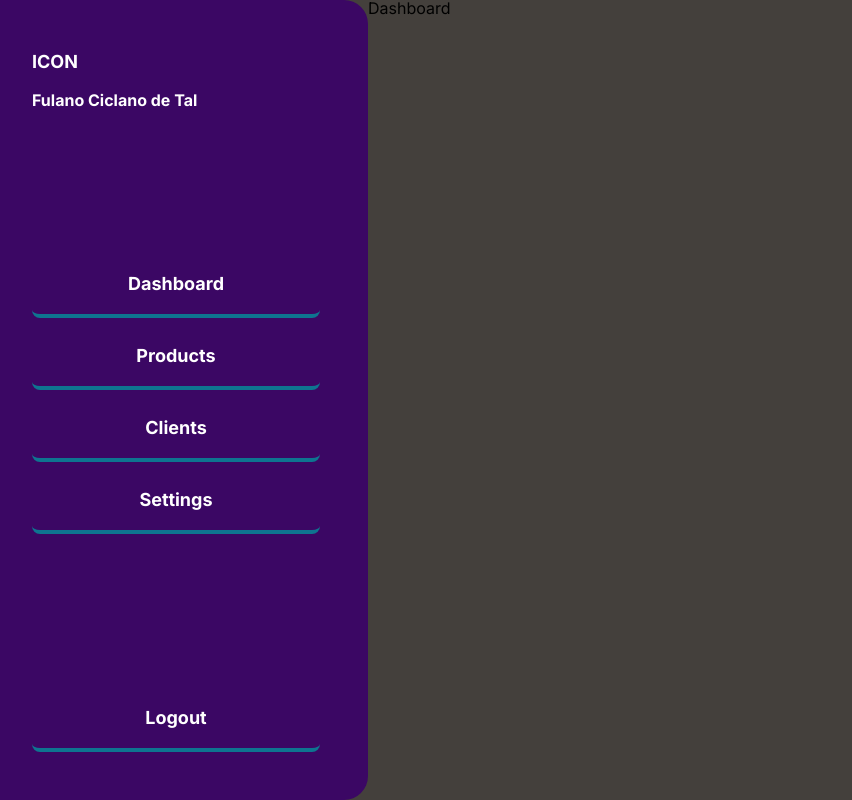
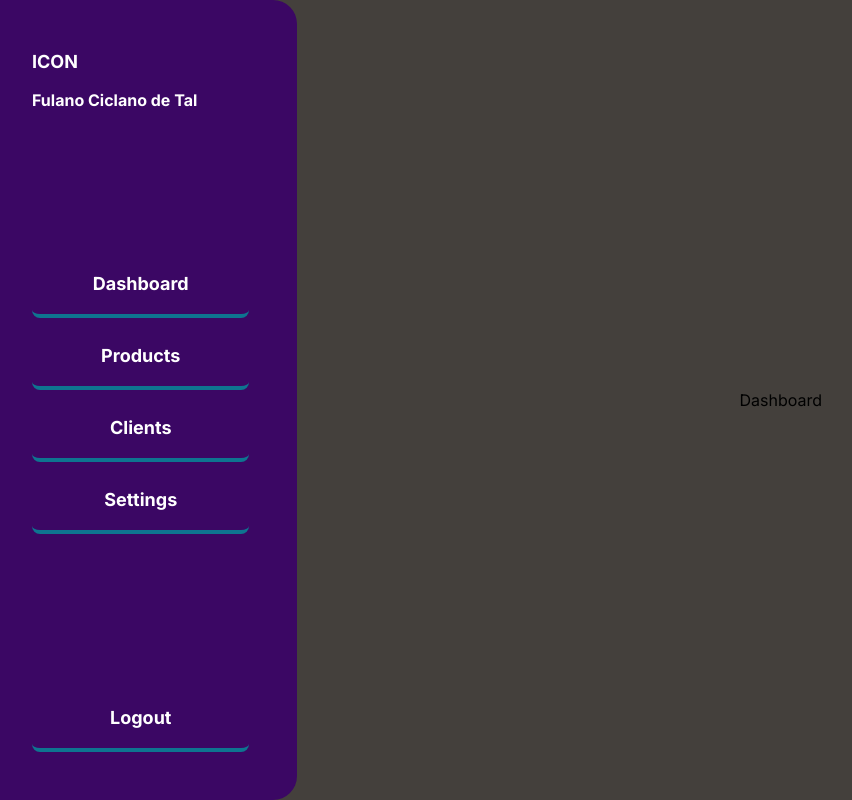
Before and after one commit to guilhermehilario/pdv-project, a React (Vite) app: page / in a window 1280 px wide. Shown: the whole page, without its empty margins (16-868 px from the left). Built offline with nearby package versions, Linux system fonts and the light colour scheme.

Commit message:
refactor: website

```diff
--- a/src/presentation/template/Website/website.css
+++ b/src/presentation/template/Website/website.css
@@ -1,4 +1,4 @@
 .website {
   @apply flex flex-row justify-items-start;
-  @apply w-full h-full;
+  @apply w-screen h-screen;
 }
--- a/src/presentation/template/Website/website.tsx
+++ b/src/presentation/template/Website/website.tsx
@@ -2,7 +2,7 @@ import "./website.css";
 
 import { Outlet } from "react-router-dom";
 
-import { LateralMenu } from "../../components";
+import { Container, LateralMenu } from "../../components";
 import { useDashboardViewModel } from "../../model";
 
 export function Website() {
@@ -10,7 +10,9 @@ export function Website() {
   return (
     <div className="website">
       <LateralMenu itemsMenu={itemsMenu} />
-      <Outlet />
+      <Container>
+        <Outlet />
+      </Container>
     </div>
   );
 }
```
